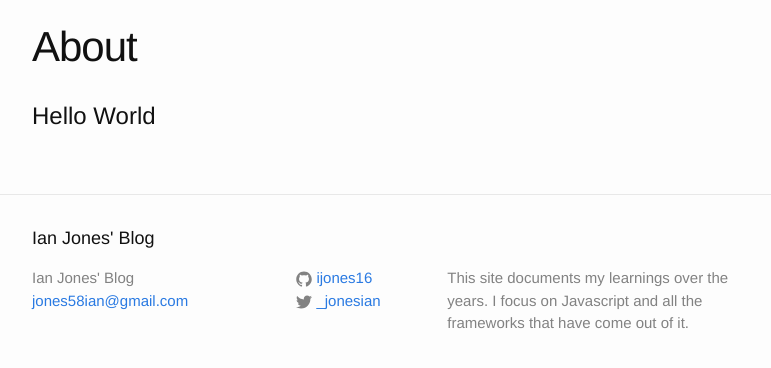
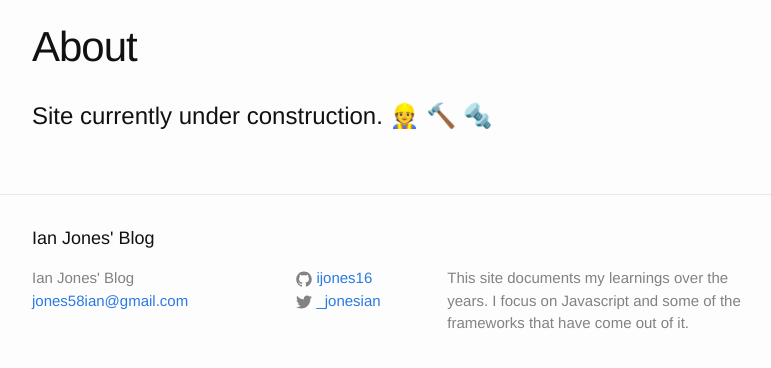
Before and after one commit to ijones16/ijones16.github.io, a Jekyll site: the page built from about/index.html, in a window 1280 px wide, cut to the strip 104-472 px from the top of the page. Shown: the whole strip, without its empty margins (238-1009 px from the left). Built offline with Jekyll 4.4.1, drawn with Linux system fonts in a browser that asks for light colours; emoji names are drawn with the system emoji font.

Commit message:
construction about page

```diff
--- a/_config.yml
+++ b/_config.yml
@@ -3,7 +3,7 @@
 email: jones58ian@gmail.com
 description: > # this means to ignore newlines until "baseurl:"
   This site documents my learnings over the years. I focus on Javascript
-  and all the frameworks that have come out of it.
+  and some of the frameworks that have come out of it.
 baseurl: "" # the subpath of your site, e.g. /blog/
 url: "http://yourdomain.com" # the base hostname & protocol for your site
 twitter_username: _jonesian
--- a/about/index.html
+++ b/about/index.html
@@ -4,4 +4,4 @@
 permalink: /about/
 ---
 
-<h1>Hello World</h1>
+<h1>Site currently under construction. :construction_worker: :hammer: :nut_and_bolt:</h1>
```
